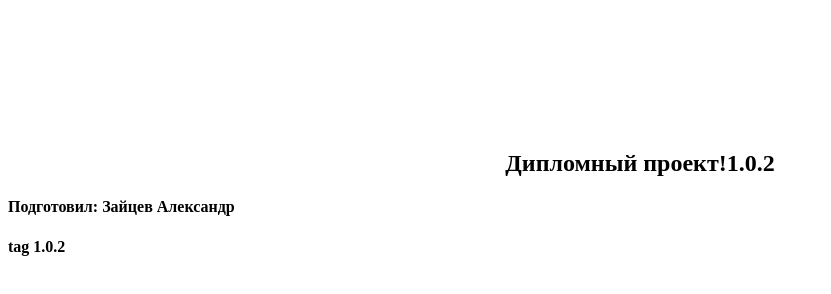
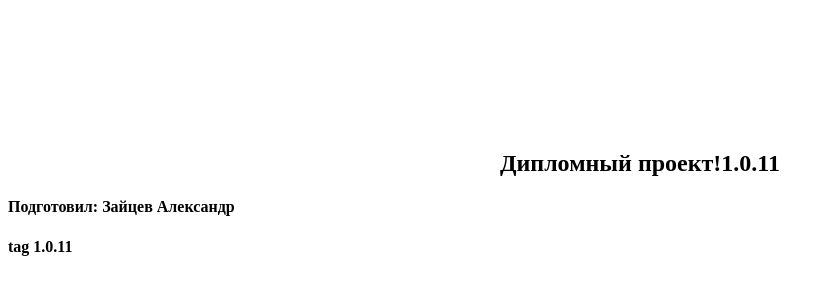
Before and after one commit to Midzaru2011/myapp, a plain HTML site: page index.html in a window 1280 px wide. Shown: the whole page, without its empty margins (0-831 px from the left). Drawn offline with Linux system fonts and the light colour scheme.

Commit message:
commit_all tag=1.0.11

```diff
--- a/index.html
+++ b/index.html
@@ -7,8 +7,8 @@
 </head>
 
 <body>
-    <h2 style="margin-top: 150px; text-align: center;">Дипломный проект!1.0.2</h2>
+    <h2 style="margin-top: 150px; text-align: center;">Дипломный проект!1.0.11</h2>
     <h4>Подготовил: Зайцев Александр </h4>
-    <h4>tag 1.0.2</h4>
+    <h4>tag 1.0.11</h4>
 </body>
 </html>
```
